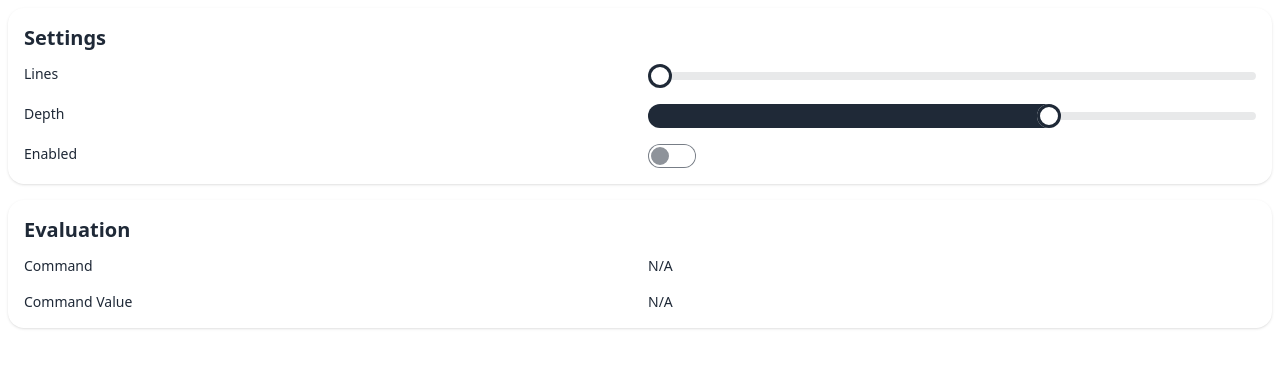
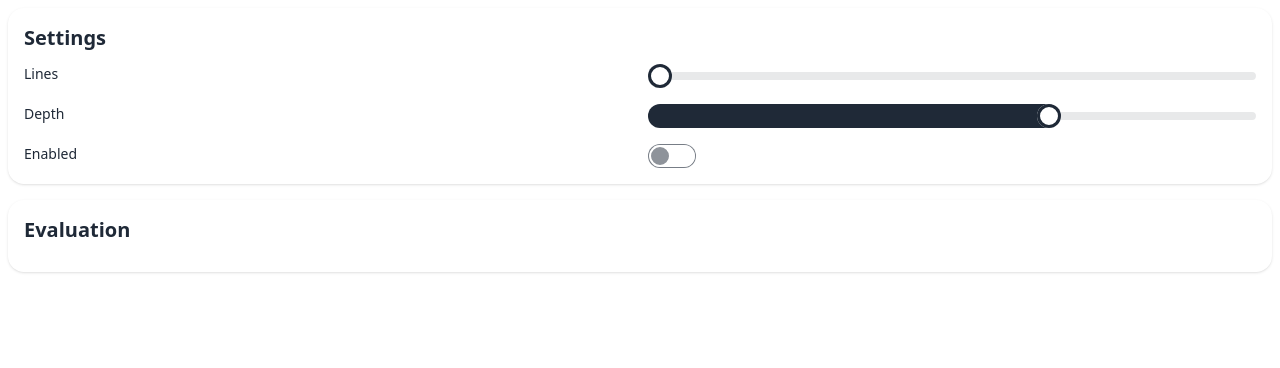
Before and after one commit to hieumdd/chess-com-cheats, a React (Vite) app: page / in a window 1280 px wide. Shown: the top 368 px of the page. Built offline with nearby package versions, Linux system fonts and the light colour scheme.

Commit message:
feat: Switch to UCI

```diff
--- a/src/app.tsx
+++ b/src/app.tsx
@@ -12,7 +12,7 @@ function App() {
         },
     });
 
-    const { command, commandValue } = useChess(watch());
+    const { uci } = useChess(watch());
 
     return (
         <div className="p-2 flex flex-col gap-4">
@@ -50,12 +50,7 @@ function App() {
             <div className="card card-compact shadow">
                 <div className="card-body">
                     <h2 className="card-title">Evaluation</h2>
-                    <div className="grid grid-cols-2 gap-4">
-                        <p>Command</p>
-                        <p>{command || 'N/A'}</p>
-                        <p>Command Value</p>
-                        <p>{commandValue || 'N/A'}</p>
-                    </div>
+                    <p>{uci}</p>
                 </div>
             </div>
         </div>
--- a/src/hooks/use-chess.ts
+++ b/src/hooks/use-chess.ts
@@ -9,8 +9,7 @@ export const useChess = ({ lines, depth, enabled }: EvaluationOptions) => {
     const stockfish = useRef(new Worker('stockfish.js'));
 
     const [fen, setFen] = useState('start');
-    const [command, setCommand] = useState('');
-    const [commandValue, setCommandValue] = useState('');
+    const [uci, setUCI] = useState('');
 
     useEffect(() => {
         if (enabled) {
@@ -33,9 +32,7 @@ export const useChess = ({ lines, depth, enabled }: EvaluationOptions) => {
 
     useEffect(() => {
         stockfish.current.onmessage = (e) => {
-            const [command, ...args] = e.data.split(' ');
-            setCommand(command);
-            setCommandValue(args.join(' '))
+            setUCI(e.data);
         };
     }, [])
 
@@ -48,5 +45,5 @@ export const useChess = ({ lines, depth, enabled }: EvaluationOptions) => {
         stockfish.current.postMessage(`go ${depth}`);
     }, [fen, depth])
 
-    return { command, commandValue }
+    return { uci }
 };
```
